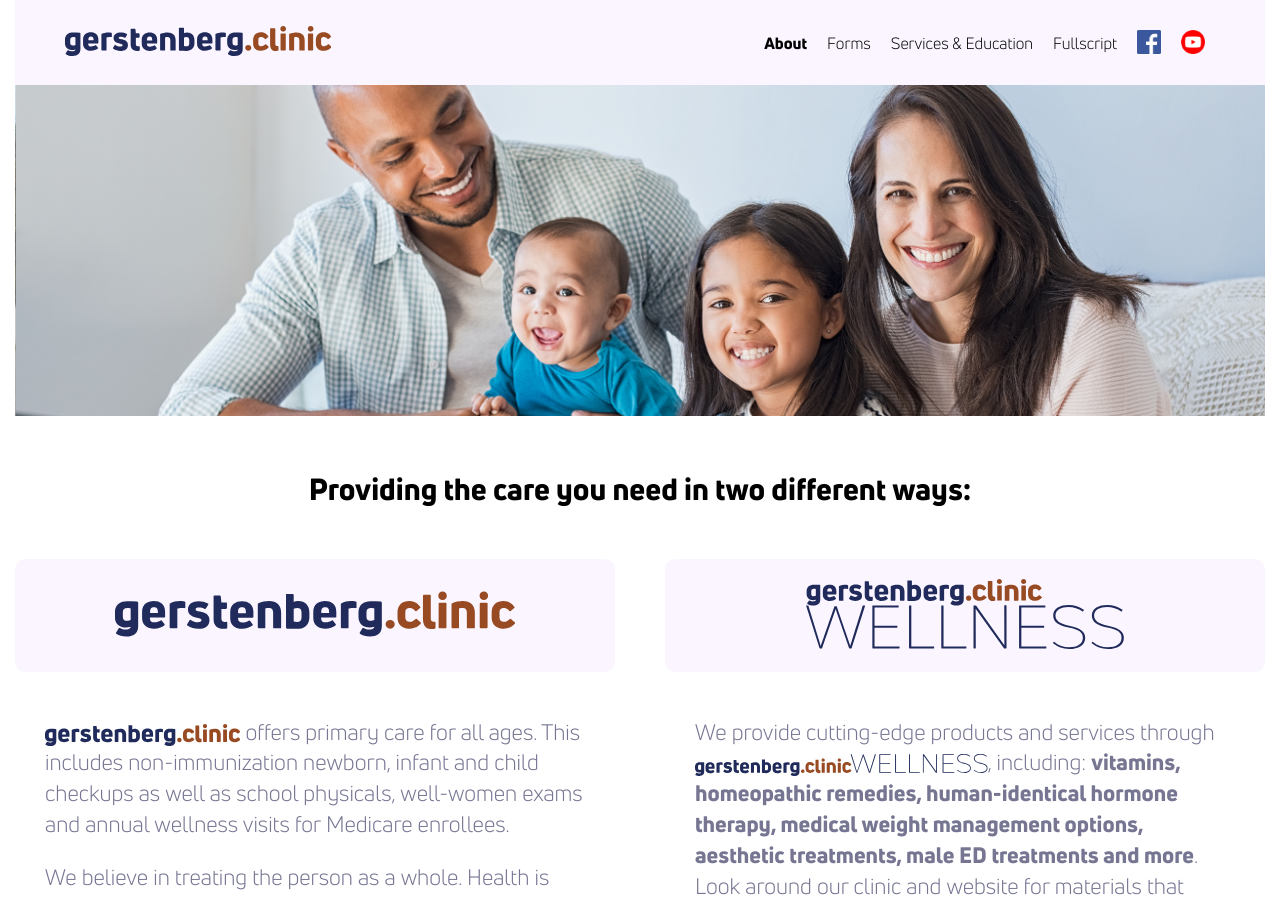
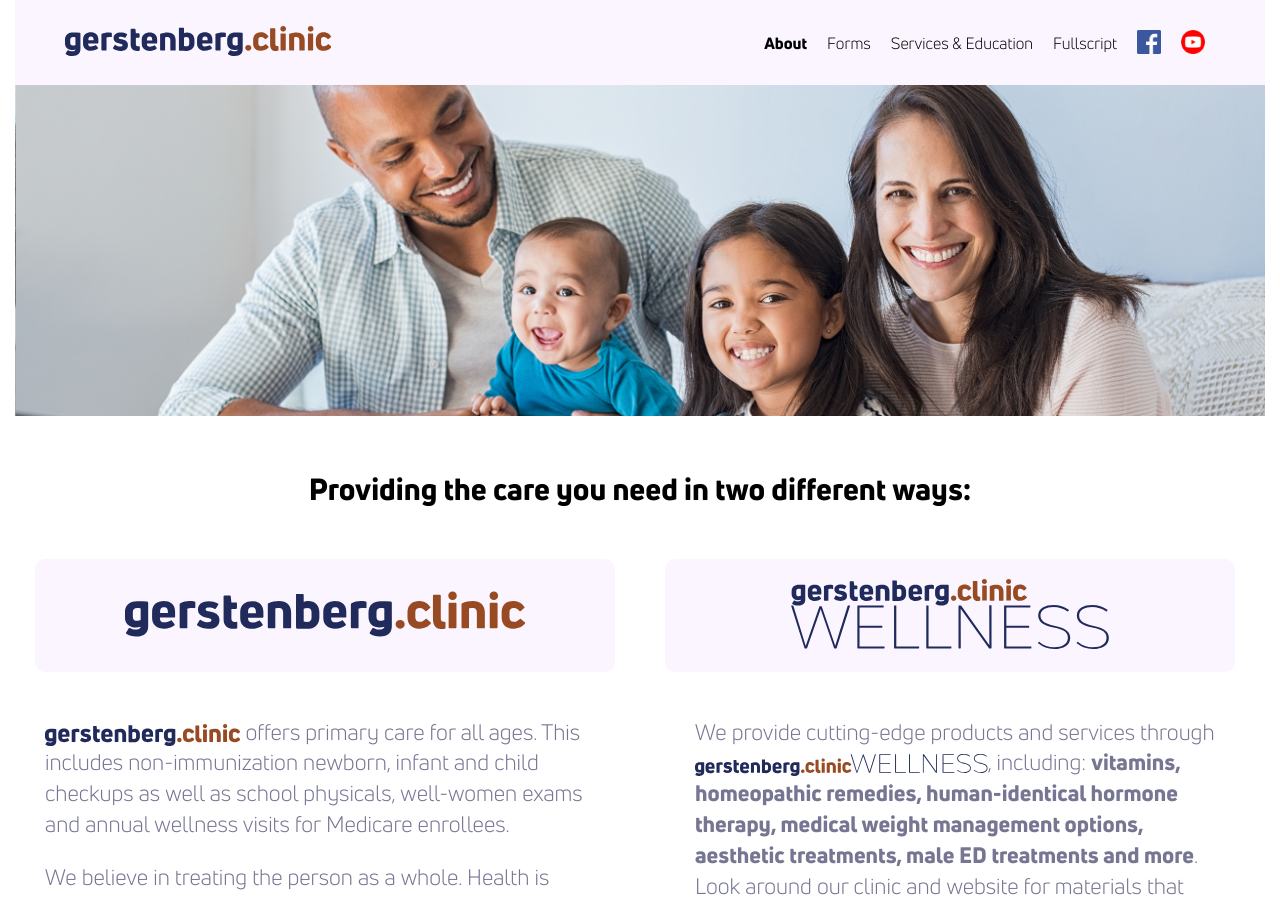
Before and after one commit to theneverwoods/gerstenberg.clinic, a Jekyll site: the page built from about.html, in a window 1280 px wide. Shown: the top 898 px of the page. Built offline with Jekyll 4.4.1, drawn with Linux system fonts in a browser that asks for light colours.

Commit message:
last of the corrections as of june 2

```diff
--- a/_layouts/default.html
+++ b/_layouts/default.html
@@ -4,9 +4,9 @@
     <meta charset="UTF-8">
     <meta name="viewport" content="width=device-width, initial-scale=1, maximum-scale=1">
 
-    <link rel="stylesheet" href="{{ site.baseurl }}/css/global.css?cachebust=10">
+    <link rel="stylesheet" href="{{ site.baseurl }}/css/global.css?cachebust=11">
 
-    {% if page.stylesheet && page.stylesheet != "" %}<link rel="stylesheet" href="{{ site.baseurl }}/css/{{ page.stylesheet }}.css?cachebust=10">{% endif %}
+    {% if page.stylesheet && page.stylesheet != "" %}<link rel="stylesheet" href="{{ site.baseurl }}/css/{{ page.stylesheet }}.css?cachebust=11">{% endif %}
     <!-- <link rel="icon" href="/img/favicon.png?v=2"> -->
 
     <script src="https://cdnjs.cloudflare.com/ajax/libs/jquery/3.3.1/jquery.min.js"></script>
--- a/css/about.scss
+++ b/css/about.scss
@@ -60,6 +60,14 @@ iframe {
 }
 
 @media (min-width: 1080px) {
+  .about-row .half {
+    &:nth-child(1) .card.light {
+      margin-left: 2rem;
+    }
+    &:nth-child(2) .card.light {
+      margin-right: 3rem;
+    }
+  }
   .tiles .half.tile.text {
     &:hover, &:focus {
       background-color: $gray3;
--- a/css/education.scss
+++ b/css/education.scss
@@ -35,7 +35,7 @@
 	}
 
 	& + .row {
-		&.row {
+		&.row:not(.tiles) {
 			padding-top: 4rem;
 			padding-bottom: 4rem;
 		}
@@ -123,7 +123,7 @@ li p {
 }
 
 .cards.light {
-	padding: 4em 3em;
+	padding: 4.5rem;
 	text-align: center;
 
 	h2 {
@@ -132,6 +132,18 @@ li p {
 
 	p {
 		font-size: 1.8rem;
+	}
+}
+
+@media (min-width: 850px) {
+	.row.light {
+		padding-left: 5rem;
+		padding-right: 5rem;
+	}
+
+	.light.cards .dark:nth-child(2) {
+		margin-left: 4.5rem;
+		margin-right: 4.5rem;
 	}
 }
 
```
